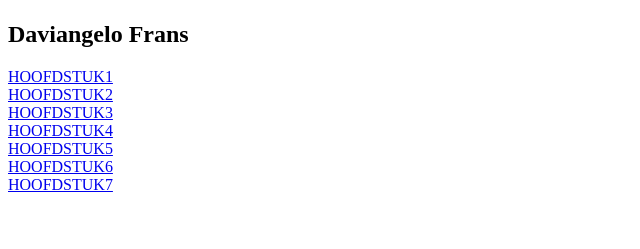
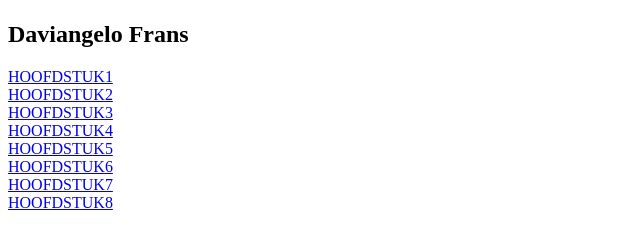
Before and after one commit to Dave-frans/HTML2019, a plain HTML site: page index.html in a window 1280 px wide. Shown: the part 59-308 px from the top of the page, without its empty margins (0-640 px from the left). Drawn offline with Linux system fonts and the light colour scheme.

Commit message:
initial commit

```diff
--- a/index.html
+++ b/index.html
@@ -20,6 +20,8 @@
 <a href="H06/login2.html">HOOFDSTUK6</a>
 <br>
 <a href="H07/index.html">HOOFDSTUK7</a>
+<br>
+<a href="Bierhier/index.html">HOOFDSTUK8</a>
 
 </body>
 </html>
```
